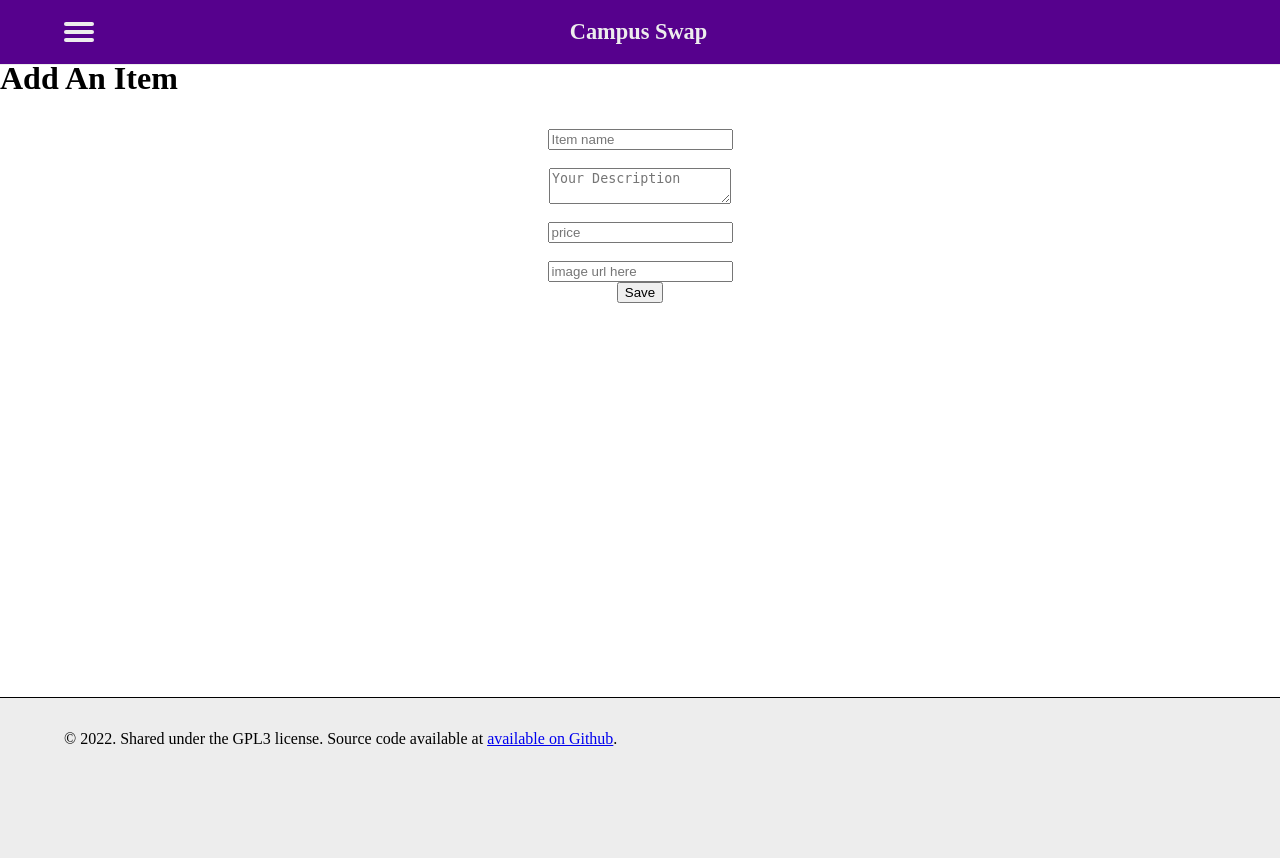
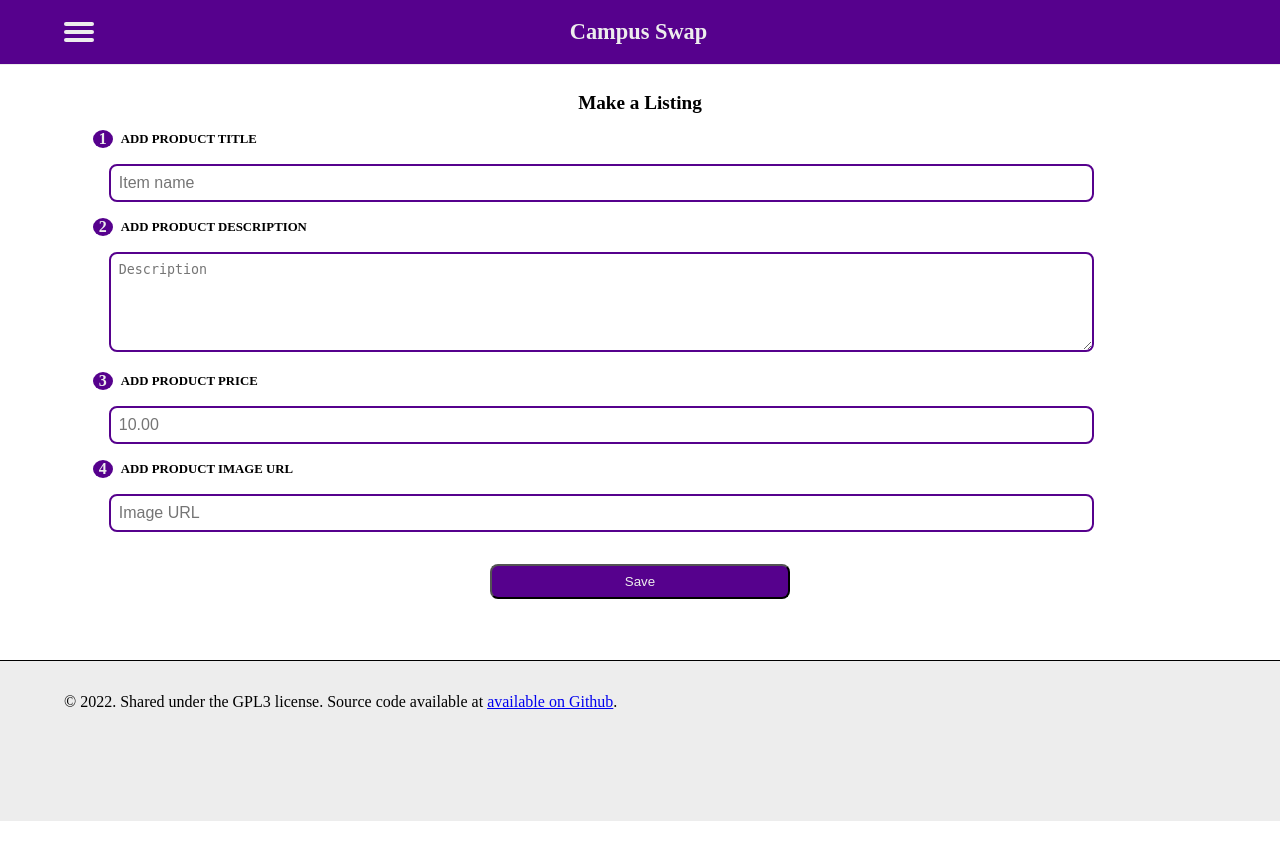
Before and after one commit to software-students-spring2024/2-web-app-exercise-team_mjet, a Flask app: page /add in a window 1280 px wide. After the commit the page ends 821 px from the top, so only its background shows below. Run offline with Flask 3, Linux system fonts and the light colour scheme; the visitor is signed in with stand-in values (Sample User, id 1).

Commit message:
Add UI changes to the add/edit pages

```diff
--- a/static/style.css
+++ b/static/style.css
@@ -221,6 +221,7 @@ footer {
 .listing-alt {
   border: 3px solid #56018D;
   box-sizing: border-box;
+  border-radius: 0.5rem;
 }
 
 .listing-context-alt {
@@ -244,14 +245,6 @@ footer {
   padding: 1rem;
 }
 
-.details-primary-alt {
-  display: flex;
-  justify-content: space-between;
-  align-items: center;
-  height: 20px;
-  font-weight: bold;
-}
-
 .details-alt > p {
   height: 38px;
   overflow: hidden;
@@ -266,7 +259,7 @@ footer {
   background-color: #56018D;
   height: 40px;
   align-items: center;
-  padding: 1rem;
+  padding: 1.2rem;
   border-radius: 0.5rem;
   gap: 0.5rem;
 }
@@ -287,7 +280,7 @@ footer {
 }
 
 .item-buttons a {
-  width: 30%;
+  width: 40%;
   text-align: center;
   box-sizing: border-box;
   background-color: #56018D;
@@ -380,6 +373,59 @@ form div input {
   color:#ededed;
 }
 
+.instruction {
+  display: flex;
+  flex-direction: row;
+  gap: 0.5rem;
+}
+
+.instruction-step {
+  background-color: #56018D;
+  color: #ededed;
+  border-radius: 100%;
+  width: 20px;
+  display: flex;
+  justify-content: center;
+}
+
+.instruction-details {
+  font-size: 0.8rem;
+  display: flex;
+  align-items: center;
+}
+
+.step input,
+.step textarea {
+  width: 90%;
+  margin: 1rem;
+}
+
+.step textarea {
+  height: 100px;
+  padding: 0.5rem;
+  border: 2px solid #56018D;
+  border-radius: 8px;
+}
+
+#add-edit input[type='submit'] {
+  width: 300px;
+  box-sizing: border-box;
+  background-color: #56018D;
+  color:#ededed;
+  cursor: pointer;
+  padding: 0.5rem;
+  border-radius: 0.5rem;
+  margin: 1rem;
+}
+
+#add-edit-header {
+  width: 100%;
+  margin-bottom: 1rem;
+  font-size: 1.2rem;
+  display: flex;
+  justify-content: center;
+}
+
 @media (min-width: 600px) {
   header,
   footer {
--- a/templates/add.html
+++ b/templates/add.html
@@ -1,24 +1,47 @@
-{% extends 'base.html' %} {% block container %}
-<h1>Add An Item</h1>
-<form method="POST" action="{{url_for('create_item', user_id = userid)}}">
+{% extends 'base.html' %}
+
+{% block container %}
+<form method="POST" action="{{url_for('create_item', user_id = userid)}}" id="add-edit">
+  <div id="add-edit-header">Make a Listing</div>
+  <div class="step">
+    <div class="instruction">
+      <div class="instruction-step">1</div>
+      <div class="instruction-details">ADD PRODUCT TITLE</div>
+    </div>
     <input type="text" id="itemname" name="itemname" placeholder="Item name" />
-  <br />
+  </div>
+  <div class="step">
+    <div class="instruction">
+      <div class="instruction-step">2</div>
+      <div class="instruction-details">ADD PRODUCT DESCRIPTION</div>
+    </div>
     <textarea
       type="text"
       id="description"
       name="description"
-    placeholder="Your Description"
+      placeholder="Description"
     ></textarea>
-  <br />
+  </div>
+  <div class="step">
+    <div class="instruction">
+      <div class="instruction-step">3</div>
+      <div class="instruction-details">ADD PRODUCT PRICE</div>
+    </div>
     <input
       type="number"
       step="0.01"
       id="price"
       name="price"
-    placeholder="price"
+      placeholder="10.00"
     />
-  <br />
-  <input type="test" id="url" name="url" placeholder="image url here" />
+  </div>
+  <div class="step">
+    <div class="instruction">
+      <div class="instruction-step">4</div>
+      <div class="instruction-details">ADD PRODUCT IMAGE URL</div>
+    </div>
+    <input type="test" id="url" name="url" placeholder="Image URL" />
+  </div>
   <input type="submit" value="Save" />
 </form>
 
```
Also changed, not shown: templates/edit.html (+34 -11 lines). Lines whose indentation alone changed are shown as unchanged.
